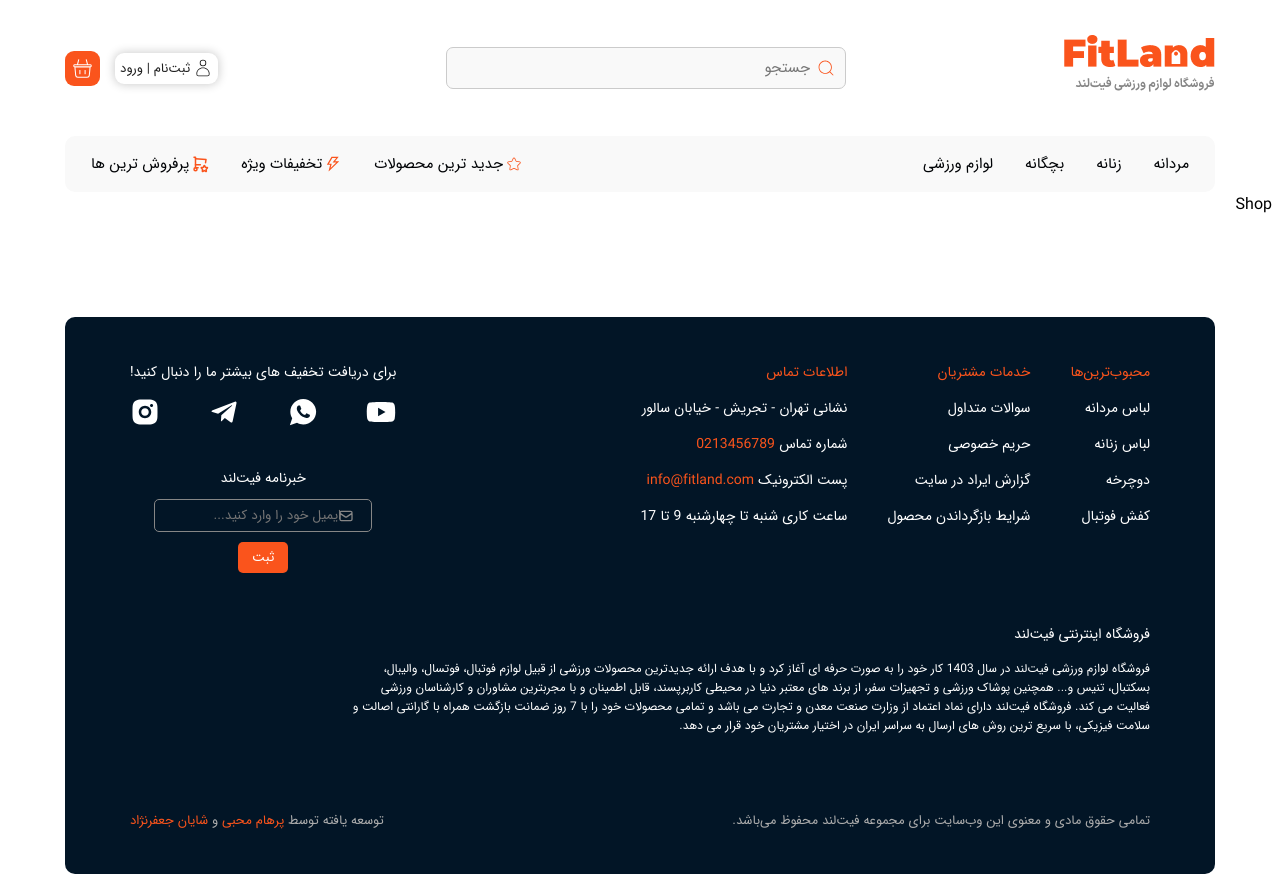
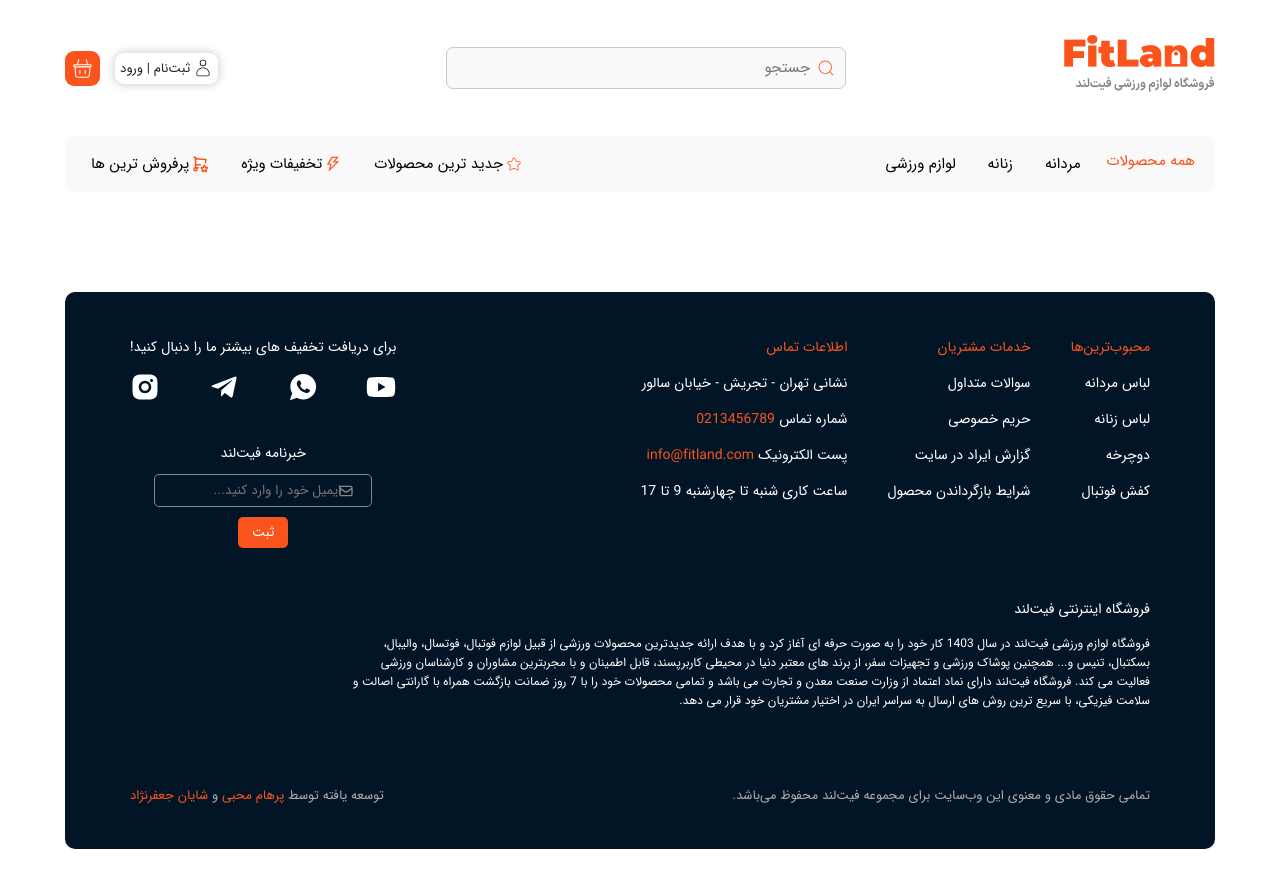
Before and after one commit to NooberThanYall/FitLand, a React (Vite) app: page /Shop in a window 1280 px wide. After the commit the page ends 857 px from the top, so only its background shows below. Built offline with nearby package versions, Linux system fonts and the light colour scheme.

Commit message:
set styles for link navbar when it is open

```diff
--- a/src/Components/Global/NavBar/NavBar.css
+++ b/src/Components/Global/NavBar/NavBar.css
@@ -1,4 +1,4 @@
-.container-nav-bar{
+.container-nav-bar {
     width: 100%;
     border-radius: 10px;
     background-color: #F9F9F9;
@@ -7,17 +7,17 @@
     padding: 15px 20px;
 }
 
-.container-nav-right{
+.container-nav-right {
     display: flex;
     gap: 20px;
 }
 
-.container-nav-left{
+.container-nav-left {
     display: flex;
     gap: 20px;
 }
 
-.links-nav-bar{
+.links-nav-bar {
     border: none;
     background: none;
     color: #000306;
@@ -27,13 +27,19 @@
     display: flex;
     align-items: center;
     gap: 2px;
+    text-decoration: none;
 }
 
-.links-nav-bar:hover{
+.links-nav-bar-activ {
     color: #FA541C;
     transform: translateY(-3px);
 }
 
-.icon-nav-bar{
+.links-nav-bar:hover {
+    color: #FA541C;
+    transform: translateY(-3px);
+}
+
+.icon-nav-bar {
     color: #FA541C;
 }
--- a/src/Components/Global/NavBar/NavBar.tsx
+++ b/src/Components/Global/NavBar/NavBar.tsx
@@ -3,15 +3,19 @@ import './mediaNavBar.css'
 import { CiStar } from "react-icons/ci";
 import { AiOutlineThunderbolt } from "react-icons/ai";
 import { TbShoppingCartStar } from "react-icons/tb";
+import { Link, useLocation } from 'react-router';
 
 export default function NavBar() {
+
+  let location = useLocation()
+
   return (
     <div className='container'>
       <div className="container-nav-bar">
         <div className="container-nav-right">
+          <Link to={'/Shop'} className={`links-nav-bar ${location.pathname === '/Shop' ? 'links-nav-bar-activ' : ''}`}>همه محصولات</Link>
           <button className="links-nav-bar">مردانه</button>
           <button className="links-nav-bar">زنانه</button>
-          <button className="links-nav-bar">بچگانه</button>
           <button className="links-nav-bar">لوازم ورزشی</button>
         </div>
         <div className="container-nav-left">
--- a/src/Components/Global/TopBar/TopBar.tsx
+++ b/src/Components/Global/TopBar/TopBar.tsx
@@ -24,7 +24,7 @@ export default function TopBar() {
                 <div className="container-btn-login-and-btn-cart-top-bar">
                     <Link className='btn-auth-top-bar' to={'/SignIn'}> <CiUser className='icon-user-top-bar' size={20} /> ثبت‌نام | ورود </Link>
                     <Link className='btn-cart-auth-for-taplet-mode' to={'/SignIn'}><CiUser className='icon-user-top-bar-for-taplet-mode' size={25} /></Link>
-                    <Link className='btn-cart-top-bar' to={'/Shop'}><CiShoppingBasket size={25} className='icon-basket-top-bar' /></Link>
+                    <Link className='btn-cart-top-bar' to={'/Cart'}><CiShoppingBasket size={25} className='icon-basket-top-bar' /></Link>
                 </div>
 
             </div>
--- a/src/Components/Shop/Shop.tsx
+++ b/src/Components/Shop/Shop.tsx
@@ -3,6 +3,13 @@ import './mediaShop.css'
 
 export default function Shop() {
   return (
-    <div>Shop</div>
+    <div className='container'>
+      <div className="container-shop">
+
+        <div className="container-filter">
+
+        </div>
+      </div>
+    </div>
   )
 }
```
